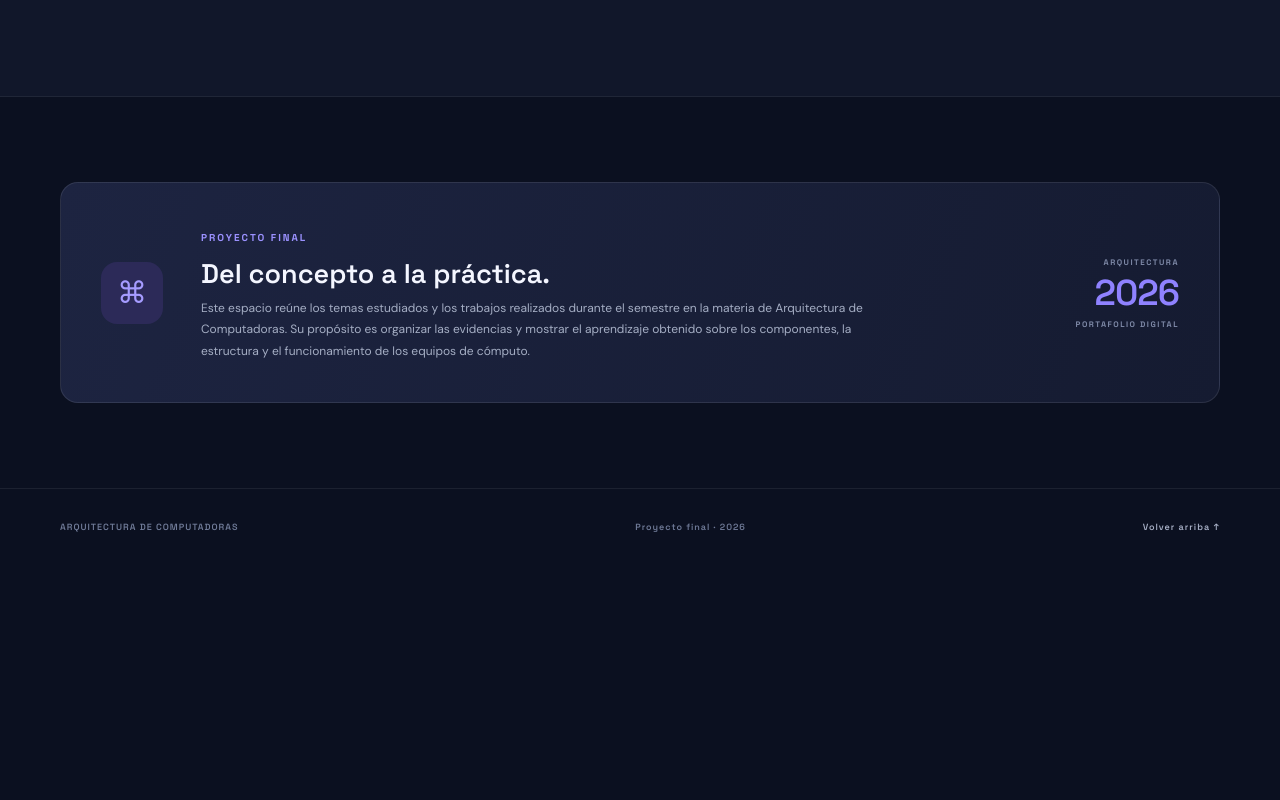
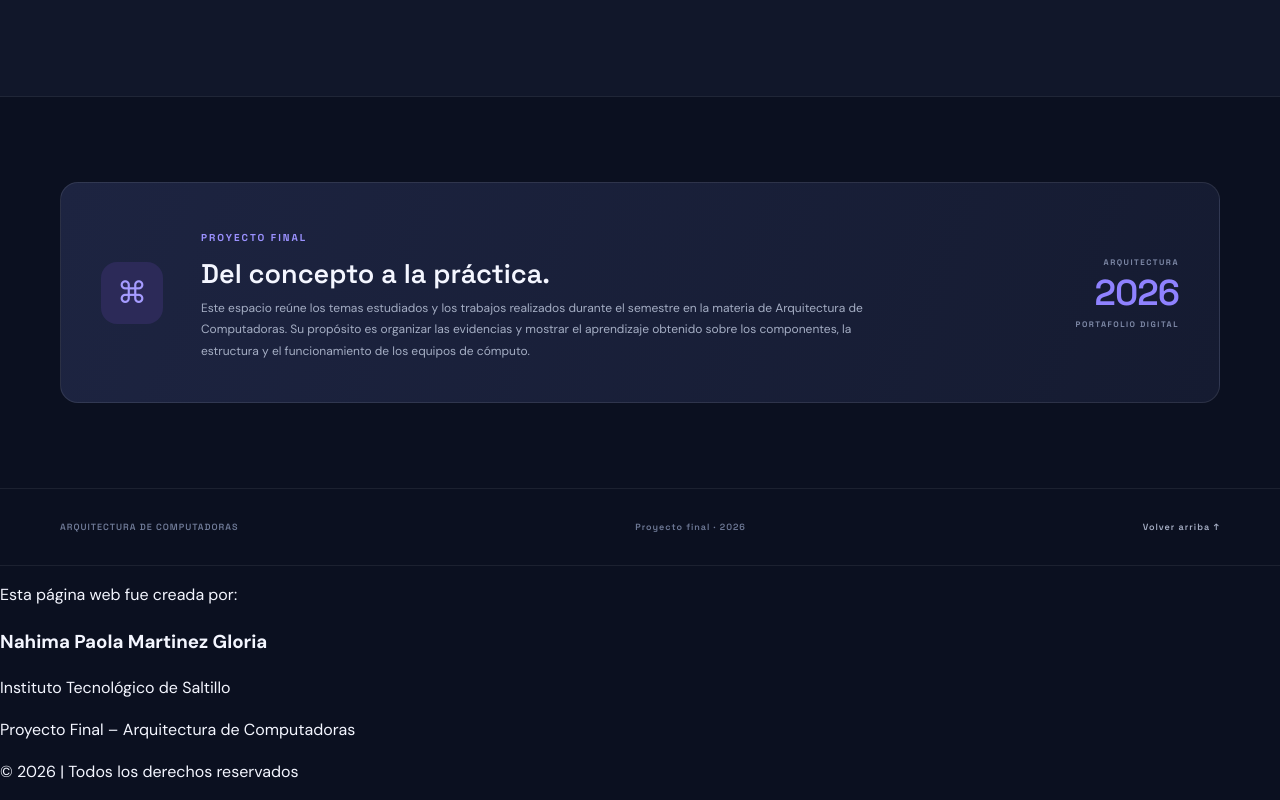
Before and after one commit to payo-la/ProyectoArquitecturaDeComputadoras, a plain HTML site: page index.html in a window 1280 px wide. Shown: the part 2903-3703 px from the top of the page. Before the commit the page ends 3468 px from the top, so only its background shows below. Drawn offline with Linux system fonts and the light colour scheme.

Commit message:
Add footer with project details and copyright
Added footer with creator information and copyright.

```diff
--- a/index.html
+++ b/index.html
@@ -163,5 +163,12 @@
     <div class="section-wrap footer-inner"><span>ARQUITECTURA DE COMPUTADORAS</span><span>Proyecto final · 2026</span><a href="#inicio">Volver arriba ↑</a></div>
   </footer>
   <script src="script.js"></script>
+<footer class="footer">
+    <p>Esta página web fue creada por:</p>
+    <h3>Nahima Paola Martinez Gloria</h3>
+    <p>Instituto Tecnológico de Saltillo</p>
+    <p>Proyecto Final – Arquitectura de Computadoras</p>
+    <p class="copyright">© 2026 | Todos los derechos reservados</p>
+</footer>
 </body>
 </html>
```
